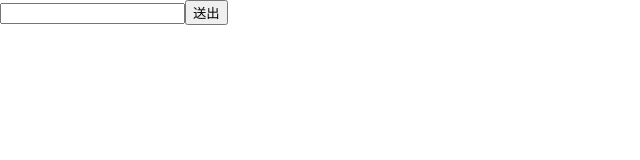
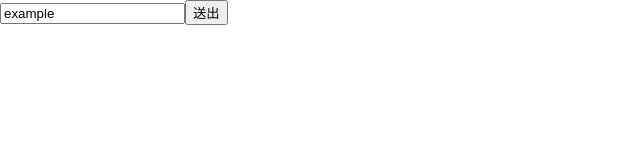
Before and after one commit to max80713/react-30-days, a React (Create React App) app in the folder my-app/: page / in a window 1280 px wide. Shown: the top 160 px of the page, without its empty margins (0-640 px from the left). Built offline with nearby package versions, Linux system fonts and the light colour scheme.

Commit message:
Add day eleven example code

```diff
--- a/my-app/src/App.js
+++ b/my-app/src/App.js
@@ -1,11 +1,11 @@
 import React, { Component } from 'react';
 import './App.css';
-import Form from './Form';
+import ControlledForm from './ControlledForm';
 
 class App extends Component {
   render() {
     return (
-      <Form />
+      <ControlledForm />
     );
   }
 }
--- /dev/null
+++ b/my-app/src/ControlledForm.js
@@ -0,0 +1,32 @@
+import React from 'react';
+
+class Form extends React.Component {
+  state = {
+    inputValue: 'example'
+  }
+
+  handleInputChange = event => {
+    const value = event.target.value;
+
+    this.setState({
+      inputValue: value
+    });
+  }
+
+  handleSubmit = event => {
+    event.preventDefault();
+
+    window.alert(this.state.inputValue);
+  }
+
+  render() {
+    return (
+      <form onSubmit={this.handleSubmit}>
+        <input type="text" value={this.state.inputValue} onChange={this.handleInputChange} />
+        <input type="submit" value="送出" />
+      </form>
+    )
+  }
+}
+
+export default Form;
```
